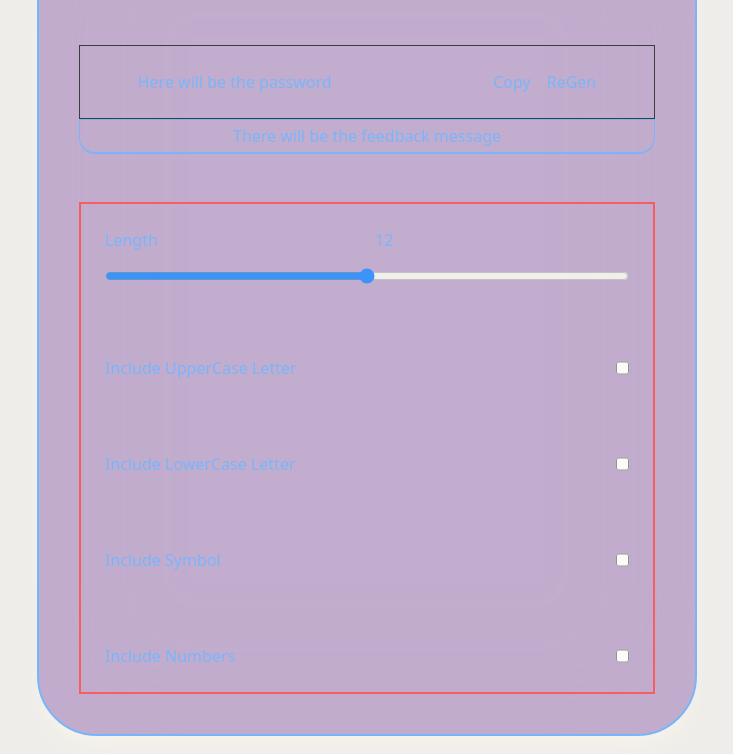
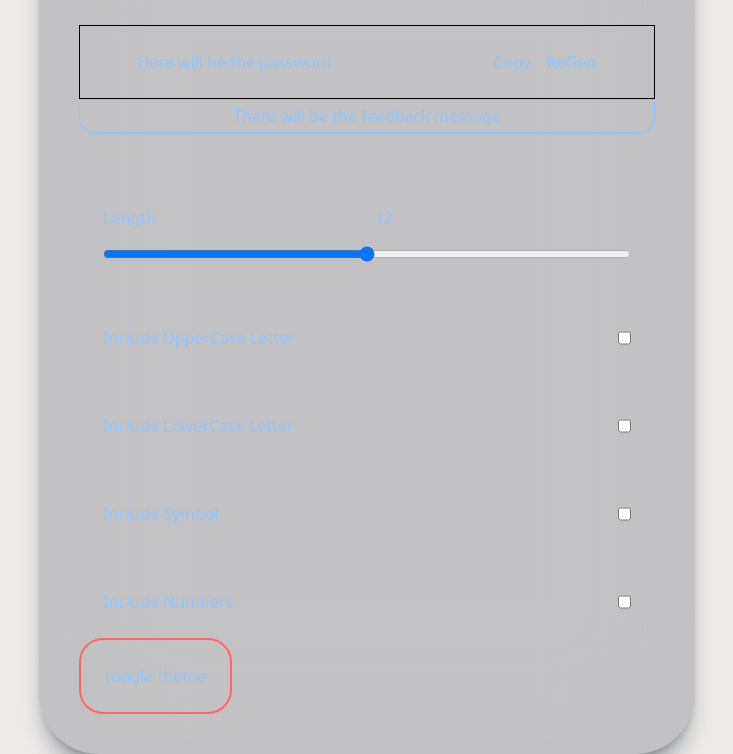
Before and after one commit to yassince/PassGen, a website built with Vite: page index.html in a window 1280 px wide. Shown: the part 115-869 px from the top of the page, without its empty margins (273-1006 px from the left). Built offline with nearby package versions, Linux system fonts and the light colour scheme; files whose address does not match are found by name.

Commit message:
Refactor code lines

```diff
--- a/index.html
+++ b/index.html
@@ -6,8 +6,11 @@
   <meta name="viewport" content="width=device-width, initial-scale=1.0" />
   <title>PassGen</title>
 </head>
-  <body>
-    <main id="app" class="flex items-center justify-center h-screen bg-[url('/background.webp')] bg-no-repeat bg-cover"></main>
+
+<body class="dark bg-[url('/background/backgr_light.webp')] bg-transition">
+  <main id="app" class="flex items-center justify-center h-screen bg-no-repeat bg-cover">
+  </main>
   <script type="module" src="/src/main.js"></script>
 </body>
+
 </html>
--- a/src/main.js
+++ b/src/main.js
@@ -1,7 +1,7 @@
 import './style.css'
 
 document.querySelector('#app').innerHTML = `
-  <div class="flex items-center flex-col justify-center border-2 gap-12 p-10 rounded-[60px] shadow-xl/40 bg-purple-900/40 backdrop-blur-3xl shadow-amber-50 opacity-75 text-blue-400">
+  <div class="flex items-center flex-col justify-center gap-12 p-10 rounded-[60px] bg-gray-900/20 backdrop-blur-3xl  shadow-xl/40 shadow-gray-700 text-blue-300">
     <h1 class="text-5xl font-bold text-shadow-lg/40 text-shadow-black">Password Generator</h1>
     <span class="italic">Safe and fast, built to last.</span>
     <section class="min-h-10 min-w-3xs">
@@ -15,7 +15,7 @@ document.querySelector('#app').innerHTML = `
       <div class="min-h-6 min-w-auto border border-b-2 rounded-b-2xl text-center p-1">There will be the feedback message</div>
     </section>
     <section>
-      <from class="flex flex-col gap-6 justify-start border-2 border-red-500 md:min-w-xl">
+      <from class="flex flex-col gap-4 justify-start md:min-w-xl">
         <div class="grid grid-cols-2 justify-center p-6 gap-4">
           <label for="length">Length</label>
           <input type="number" value=12 min=8 max=21>
@@ -26,20 +26,33 @@ document.querySelector('#app').innerHTML = `
           <label for="length">Include UpperCase Letter</label>
           <input type="checkbox"/>
         </div>
+
         <div class="p-6 flex justify-between">
           <label for="length">Include LowerCase Letter</label>
           <input type="checkbox"/>
         </div>
+
         <div class="p-6 flex justify-between">
           <label for="length">Include Symbol</label>
           <input type="checkbox"/>
         </div>
+
         <div class="p-6 flex justify-between">
           <label for="length">Include Numbers</label>
           <input type="checkbox"/>
         </div>
 
       </from>
+      <button id="toggle" class="hover:scale-75 p-6 border-2 border-red-400 rounded-3xl transition-transform cursor-pointer animate-fadeIn"> toggle theme</button>
     </section>
   </div>
 `
+
+
+let buton = document.getElementById("toggle");
+buton.addEventListener('click', () => {
+  let main = document.getElementsByTagName("main")[0]
+  document.body.classList.toggle("dark")
+  console.log(document.body.classList);
+
+})
--- a/vite.config.ts
+++ b/vite.config.ts
@@ -2,7 +2,7 @@ import { defineConfig } from "vite";
 import tailwindcss from "@tailwindcss/vite";
 
 export default defineConfig({
-    plugins:[
+    plugins: [
         tailwindcss(),
     ]
 })
```
Lines whose indentation alone changed are shown as unchanged.
